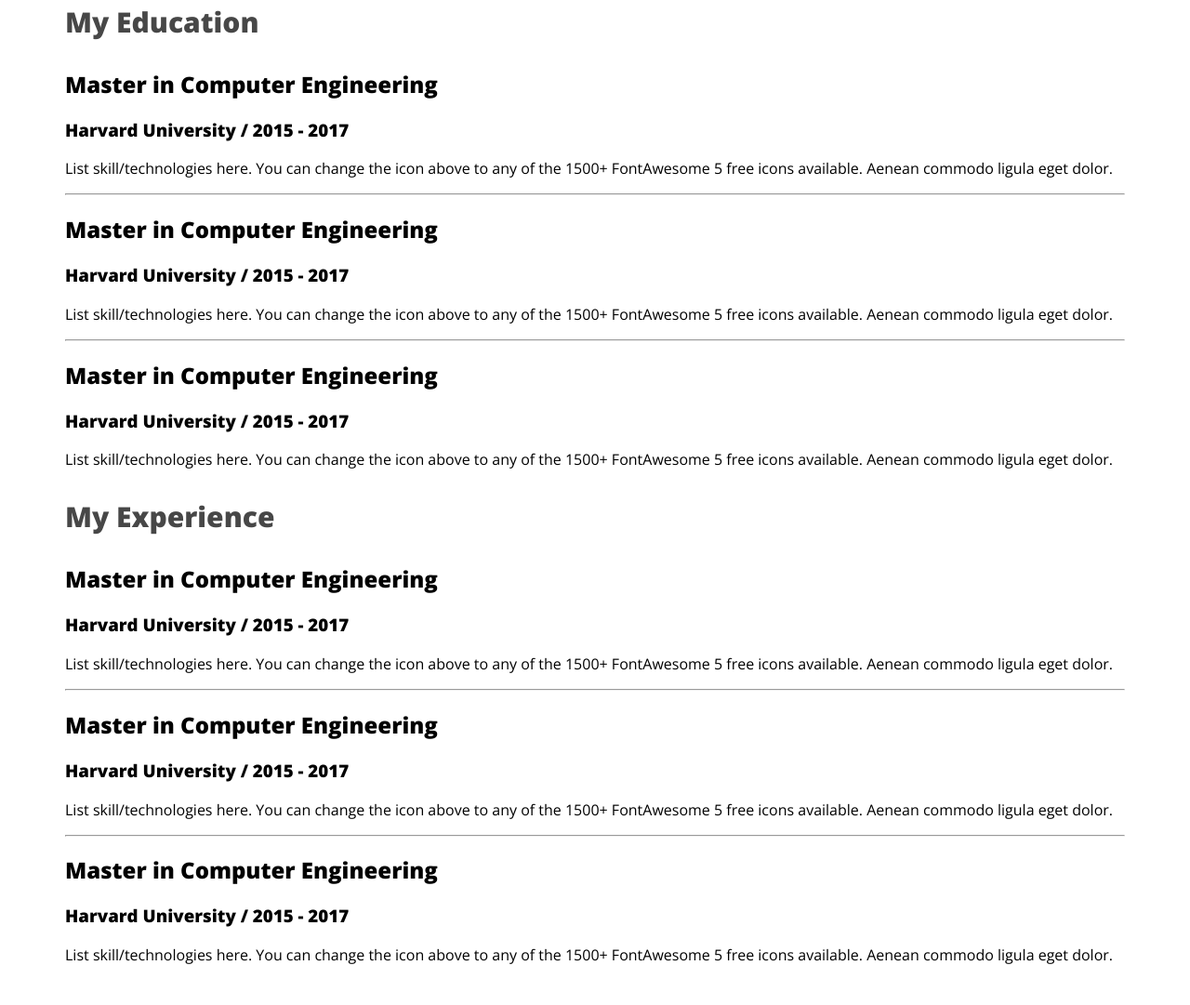
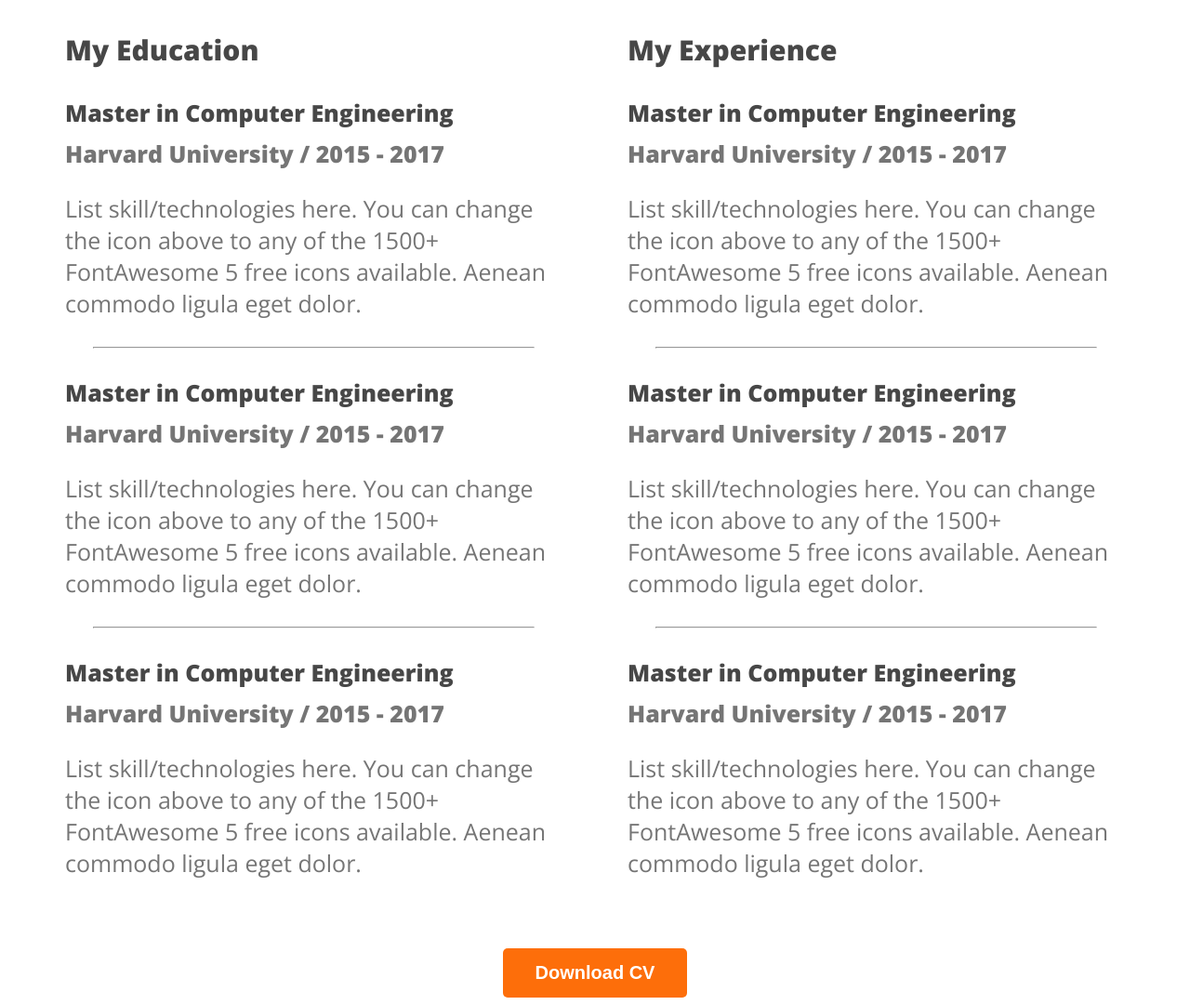
Before and after one commit to Shakib-Shajid/webdeveloper-portfolio, a plain HTML site: page index.html in a window 1280 px wide. Shown: the part 2382-3463 px from the top of the page at 93% size. Before the commit the page ends 3436 px from the top, so only its background shows below. Drawn offline with nearby package versions, Linux system fonts and the light colour scheme.

Commit message:
finish resume section

```diff
--- a/index.html
+++ b/index.html
@@ -108,7 +108,7 @@
                     <div class="resume-item">
                         <h2 class="resume-item-title">Master in Computer Engineering</h2>
                         <h3 class="resume-item-institute">Harvard University / 2015 - 2017</h3>
-                        <p class="resume--item-description">List skill/technologies here. You can change the icon above
+                        <p class="resume-item-description">List skill/technologies here. You can change the icon above
                             to any of the 1500+ FontAwesome 5 free icons available. Aenean commodo ligula eget dolor.
                         </p>
                     </div>
@@ -116,7 +116,7 @@
                     <div class="resume-item">
                         <h2 class="resume-item-title">Master in Computer Engineering</h2>
                         <h3 class="resume-item-institute">Harvard University / 2015 - 2017</h3>
-                        <p class="resume--item-description">List skill/technologies here. You can change the icon above
+                        <p class="resume-item-description">List skill/technologies here. You can change the icon above
                             to any of the 1500+ FontAwesome 5 free icons available. Aenean commodo ligula eget dolor.
                         </p>
                     </div>
@@ -124,17 +124,18 @@
                     <div class="resume-item">
                         <h2 class="resume-item-title">Master in Computer Engineering</h2>
                         <h3 class="resume-item-institute">Harvard University / 2015 - 2017</h3>
-                        <p class="resume--item-description">List skill/technologies here. You can change the icon above
+                        <p class="resume-item-description">List skill/technologies here. You can change the icon above
                             to any of the 1500+ FontAwesome 5 free icons available. Aenean commodo ligula eget dolor.
                         </p>
                     </div>
                 </div>
+
                 <div class="resume-column">
                     <h3 class="resume-column-title">My Experience</h3>
                     <div class="resume-item">
                         <h2 class="resume-item-title">Master in Computer Engineering</h2>
                         <h3 class="resume-item-institute">Harvard University / 2015 - 2017</h3>
-                        <p class="resume--item-description">List skill/technologies here. You can change the icon above
+                        <p class="resume-item-description">List skill/technologies here. You can change the icon above
                             to any of the 1500+ FontAwesome 5 free icons available. Aenean commodo ligula eget dolor.
                         </p>
                     </div>
@@ -142,7 +143,7 @@
                     <div class="resume-item">
                         <h2 class="resume-item-title">Master in Computer Engineering</h2>
                         <h3 class="resume-item-institute">Harvard University / 2015 - 2017</h3>
-                        <p class="resume--item-description">List skill/technologies here. You can change the icon above
+                        <p class="resume-item-description">List skill/technologies here. You can change the icon above
                             to any of the 1500+ FontAwesome 5 free icons available. Aenean commodo ligula eget dolor.
                         </p>
                     </div>
@@ -150,12 +151,15 @@
                     <div class="resume-item">
                         <h2 class="resume-item-title">Master in Computer Engineering</h2>
                         <h3 class="resume-item-institute">Harvard University / 2015 - 2017</h3>
-                        <p class="resume--item-description">List skill/technologies here. You can change the icon above
+                        <p class="resume-item-description">List skill/technologies here. You can change the icon above
                             to any of the 1500+ FontAwesome 5 free icons available. Aenean commodo ligula eget dolor.
                         </p>
                     </div>
 
                 </div>
+            </div>
+            <div class="download-cv">
+                <button class="btn-primary">Download CV</button>
             </div>
         </section>
     </main>
--- a/styles/portfolio.css
+++ b/styles/portfolio.css
@@ -158,3 +158,33 @@ main section{
     font-size: 30px;
     font-weight: 700;
 }
+
+.resume-container{
+    display: flex;
+    gap: 70px;
+}
+.resume-item-title{
+    color: #474747;
+    font-size: 25px;
+    font-weight: 700;
+    margin-bottom: 10px;
+}
+
+.resume-item-institute{
+    margin-top: 0;
+    margin-bottom: 20px;
+}
+.resume-item-institute, .resume-item-description {
+    color: #757575;
+    font-size: 25px;
+
+}
+
+.resume-container hr{
+    margin: 30px;
+}
+
+.download-cv{
+    margin-top: 50px;
+    text-align: center;
+}
```
